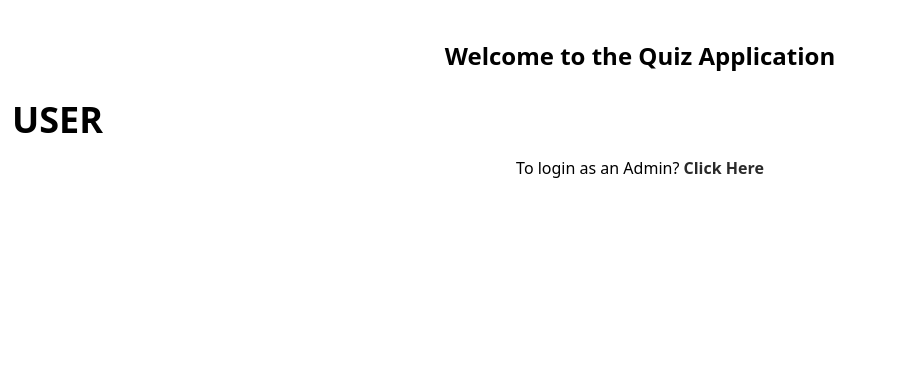
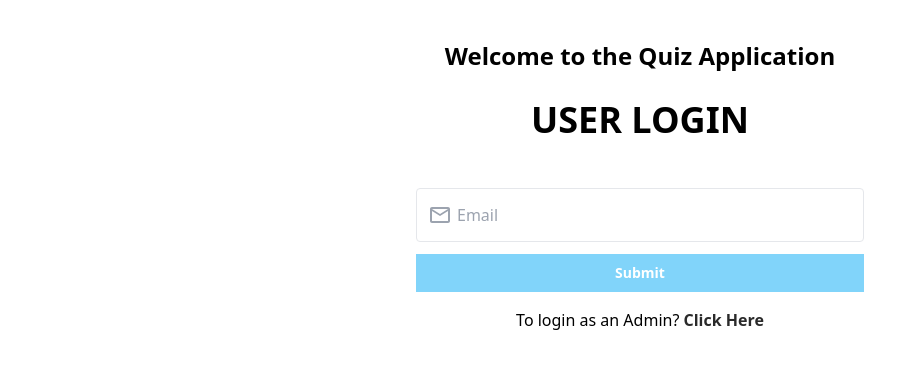
Before and after one commit to mdskrumi/quiz-app, a React (Vite) app: page / in a window 1280 px wide. Both pictures are taken after a click on the element "Click Here". Shown: the top 368 px of the page, without its empty margins (0-912 px from the left). Built offline with nearby package versions, Linux system fonts and the light colour scheme.

Commit message:
added quiz page

```diff
--- a/src/App.tsx
+++ b/src/App.tsx
@@ -10,6 +10,7 @@ import UserOutlet from "components/user-outlet";
 const Login = lazy(() => import("pages/login"));
 const QuestionPage = lazy(() => import("pages/question"));
 const CreateQuestionPage = lazy(() => import("pages/create-question"));
+const QuizPage = lazy(() => import("pages/quiz"));
 
 import "./index.css";
 import QuestionProvider from "contexts/question-context";
@@ -30,7 +31,7 @@ function App() {
                   <Route path="update/:id" element={<CreateQuestionPage />} />
                 </Route>
                 <Route path="quiz" element={<UserOutlet />}>
-                  <Route path="" element={<QuestionPage />} />
+                  <Route path="" element={<QuizPage />} />
                 </Route>
               </Routes>
             </QuestionProvider>
--- /dev/null
+++ b/src/components/quiz-quesiton.tsx
@@ -0,0 +1,23 @@
+import { TQuestion, TResult } from "libs/types";
+
+const QuizQuestion: React.FC<{
+  question: TQuestion;
+  setResult: (arg: TResult[]) => void;
+}> = ({ question, setResult }) => {
+  return (
+    <div className="mx-auto w-full">
+      <div className="mb-5 sm:mb-7">{question.question}</div>
+      <div className="flex flex-col gap-3">
+        {question.options?.map((option) => {
+          return (
+            <div className="border p-3" key={option.title} onClick={() => {}}>
+              {option.title}
+            </div>
+          );
+        })}
+      </div>
+    </div>
+  );
+};
+
+export default QuizQuestion;
--- /dev/null
+++ b/src/components/user-login.tsx
@@ -0,0 +1,62 @@
+import { MdOutlineEmail } from "react-icons/md";
+
+import Button from "components/button";
+import ErrorMessage from "components/error-message";
+import { SubmitHandler, useForm } from "react-hook-form";
+import { useState } from "react";
+import toast from "react-hot-toast";
+import { useUserContext } from "contexts/use-user-context";
+import { TUserLoginData } from "libs/types";
+
+const UserLogin = () => {
+  const [loading, setLoading] = useState(false);
+  const { setUser } = useUserContext();
+  const {
+    register,
+    handleSubmit,
+    formState: { errors },
+  } = useForm<TUserLoginData>();
+
+  const onSubmit: SubmitHandler<TUserLoginData> = (data: TUserLoginData) => {
+    setLoading(true);
+    setTimeout(() => {
+      setUser!({ type: "user", email: data.email });
+      toast.success("Success");
+      setLoading(false);
+    }, 2500);
+  };
+
+  return (
+    <div>
+      <h1 className="text-center mb-12">User Login</h1>
+      <form onSubmit={handleSubmit(onSubmit)} className="mx-auto max-w-md">
+        <div className="relative">
+          <div className="pointer-events-none absolute inset-y-0 left-0 flex items-center pl-3">
+            <MdOutlineEmail className="h-6 w-6 text-gray-400" />
+          </div>
+          <input
+            type="email"
+            id="email"
+            placeholder="Email"
+            {...register("email", {
+              required: {
+                value: true,
+                message: "Please enter your email.",
+              },
+            })}
+            className="text-input pl-10"
+          />
+        </div>
+        {errors.email && errors.email.message && (
+          <ErrorMessage message={errors.email.message} />
+        )}
+
+        <Button className="mt-3" type="submit" loading={loading}>
+          <p className="font-bold">Submit</p>
+        </Button>
+      </form>
+    </div>
+  );
+};
+
+export default UserLogin;
--- a/src/contexts/user-context.tsx
+++ b/src/contexts/user-context.tsx
@@ -13,9 +13,7 @@ const UserProvider = ({ children }: { children: React.ReactNode }) => {
   );
 
   useEffect(() => {
-    if (user && user.type) {
-      localStorage.setItem("logged-user", JSON.stringify(user));
-    }
+    localStorage.setItem("logged-user", JSON.stringify(user));
   }, [user]);
 
   console.log(user);
--- a/src/pages/login.tsx
+++ b/src/pages/login.tsx
@@ -2,6 +2,7 @@ import React, { useEffect, useState } from "react";
 import { useNavigate } from "react-router-dom";
 import { useUserContext } from "contexts/use-user-context";
 import AdminLogin from "components/admin-login";
+import UserLogin from "components/user-login";
 
 type TLoginOption = "user" | "admin";
 
@@ -15,6 +16,8 @@ const Login: React.FC = () => {
   useEffect(() => {
     if (user && user?.type === "admin") {
       navigate("/questions");
+    } else if (user && user?.type === "user") {
+      navigate("/quiz");
     }
   }, [user, navigate]);
 
@@ -22,7 +25,7 @@ const Login: React.FC = () => {
     <div className="min-h-[100vh] mx-auto w-full">
       <h3 className="text-center py-7">Welcome to the Quiz Application</h3>
       <div className="w-full">
-        {loginOption === "user" ? <h1>user</h1> : <AdminLogin />}
+        {loginOption === "user" ? <UserLogin /> : <AdminLogin />}
 
         <div className="mt-4 mx-auto max-w-md text-center">
           <span>
--- /dev/null
+++ b/src/pages/quiz.tsx
@@ -0,0 +1,78 @@
+import { useEffect, useState } from "react";
+import { useNavigate } from "react-router-dom";
+
+import { useQuestionContext } from "contexts/use-question-context";
+import { useUserContext } from "contexts/use-user-context";
+import Button from "components/button";
+import QuizQuestion from "components/quiz-quesiton";
+import { TResult } from "libs/types";
+
+const QuizPage = () => {
+  const navigate = useNavigate();
+  const { questions } = useQuestionContext();
+  const { setUser } = useUserContext();
+
+  const [currentQuestion, setCurrentQuestion] = useState(0);
+  const [result, setResult] = useState<TResult[]>([]);
+
+  console.log(result);
+
+  useEffect(() => {
+    if (questions)
+      setResult(
+        questions?.map((question) => {
+          return {
+            question: question.question,
+            result: 0,
+          };
+        })
+      );
+  }, [questions]);
+
+  return (
+    <div>
+      <h3 className="text-center">Your Questions for the Quiz</h3>
+      <div className="w-fit ml-auto flex gap-3">
+        <Button
+          variant="danger"
+          handleClick={() => {
+            setUser!(null);
+            navigate("/");
+          }}
+        >
+          <p className="min-w-max">Log out</p>
+        </Button>
+      </div>
+      {questions && questions?.length > 0 ? (
+        <div className="grid grid-cols-1 gap-7">
+          <QuizQuestion
+            question={questions[currentQuestion]}
+            setResult={setResult}
+          />
+          <div className="flex justify-between items-center">
+            <Button
+              className="max-w-fit"
+              variant="secondary"
+              disabled={currentQuestion === 0}
+              handleClick={() => setCurrentQuestion((val) => val - 1)}
+            >
+              <p>Previous Question</p>
+            </Button>
+            <Button
+              className="max-w-fit"
+              variant="secondary"
+              disabled={currentQuestion === questions.length - 1}
+              handleClick={() => setCurrentQuestion((val) => val + 1)}
+            >
+              <p>Next Question</p>
+            </Button>
+          </div>
+        </div>
+      ) : (
+        <div className="text-center opacity-70 text-xl sm:text-2xl md:text-3xl abs-center">{`You do not have any questions available now.`}</div>
+      )}
+    </div>
+  );
+};
+
+export default QuizPage;
```
Also changed, not shown: src/libs/types.ts (+10 -0 lines).
